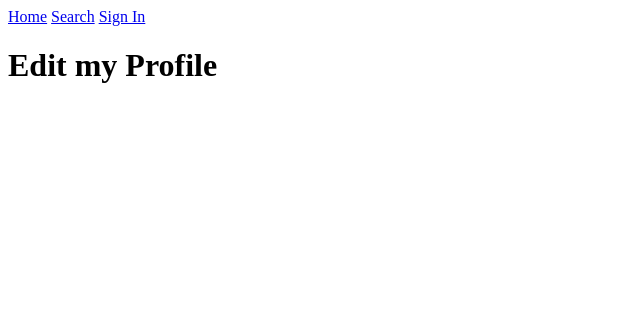
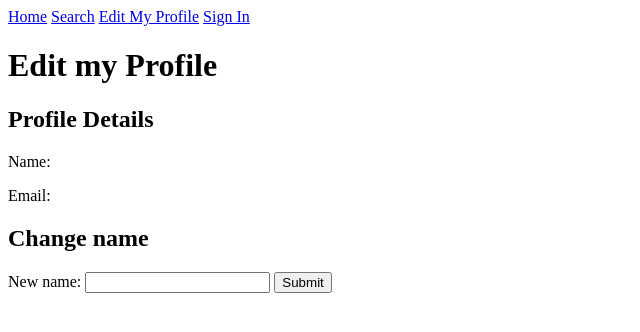
Before and after one commit to dwengern/ALJ_Database_App, a SvelteKit app: page /editmyprofile in a window 1280 px wide. Shown: the top 332 px of the page, without its empty margins (0-640 px from the left). Built offline with nearby package versions, Linux system fonts and the light colour scheme; no server answers.

Commit message:
Implimented Change Name

```diff
--- a/src/routes/+layout.svelte
+++ b/src/routes/+layout.svelte
@@ -55,6 +55,10 @@
 		Search
 	</a>
 
+    <a href="/editmyprofile">
+		Edit My Profile
+	</a>
+
     {#if browser}
         {#if sharedState.user.name.length == 0}
             <a href="#top" onclick={doLogin}>Sign In</a>
--- a/src/routes/editmyprofile/+page.svelte
+++ b/src/routes/editmyprofile/+page.svelte
@@ -1 +1,39 @@
+<!-- NOTES: name still resets back to old upon refresh of page, but not when clicking through other page tabs -->
 <h1>Edit my Profile</h1>
+
+<script lang="ts">
+	import { callSignInWithPopup, callSignOut } from '$lib/sign-in-popup';
+	import { getAuth, onAuthStateChanged } from 'firebase/auth';
+	import { browser } from '$app/environment';
+	import 	{ sharedState, updateUser } from '$lib/sharedState.svelte';
+    import { NullUser } from '$lib/user-types';
+    import { loadApp } from '$lib/firebase-client';
+
+       // Function to handle name change
+       function handleNameChange(event: Event) {
+
+
+        const form = event.target as HTMLFormElement;
+        const newName = (form.querySelector('#username') as HTMLInputElement).value;
+
+        // Update sharedState's user name
+        if (newName) {
+            sharedState.user.name = newName;
+            updateUser(sharedState.user); // Optionally call a function to persist this change
+        }
+    }
+
+</script>
+
+
+
+<h2>Profile Details</h2>
+<p>Name:{sharedState.user.name}</p>
+<p>Email:{sharedState.user.email}</p>
+
+<h2>Change name</h2>
+<form on:submit={handleNameChange}>
+  <label for="username">New name:</label>
+  <input type="text" id="username" name="username" required>
+  <button type="submit">Submit</button>
+</form>
```
Also changed, not shown: src/routes/[uid]/profile/+page.svelte (line endings or trailing spaces).
